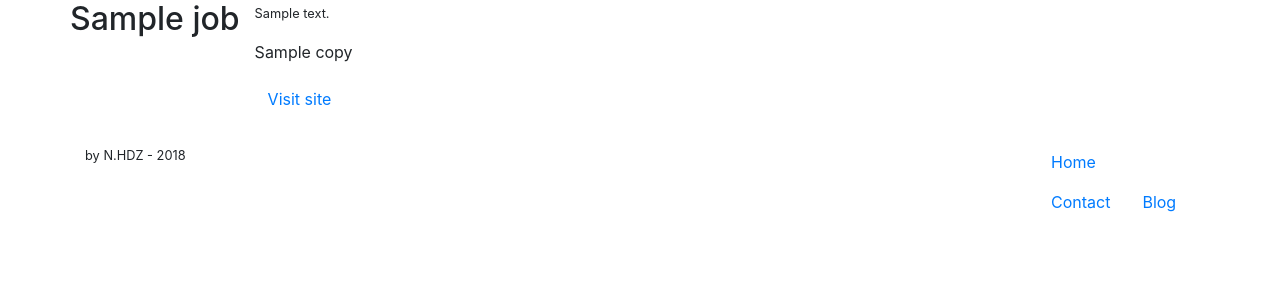
After one commit to n-hdz/portfolio_2018, a Django app: template jobs/templates/jobs/job_detail.html in a window 1280 px wide. The commit adds this page. Shown: the top 300 px of the page. Run offline with Django 3.2, Linux system fonts and the light colour scheme; the template is opened without the code that fills it: most values are stand-ins (such as "Sample title", 1, 10 or a date in 2020); data that the repository does not hold is empty; some libraries are stand-ins or nearby versions.

Commit message:
Job Details view added -> Model updated

```diff
--- a/jobs/models.py
+++ b/jobs/models.py
@@ -8,6 +8,8 @@ class Job(models.Model):
     image = models.ImageField(verbose_name='thumbnail', upload_to='img/jobs')
     # Job description
     summary = models.CharField(verbose_name='description', max_length=140)
+    # Job copy text
+    copy = models.TextField(verbose_name='copy', null=True)
     # Date of Job
     date = models.DateTimeField(verbose_name='date of job', null=True)
     # Link to
--- /dev/null
+++ b/jobs/templates/jobs/base.html
@@ -0,0 +1,50 @@
+{% load static %}
+<!DOCTYPE html>
+<html lang="en">
+<head>
+    <meta charset="UTF-8">
+    <title>{% block title %} N.HDZ - Portfolio {% endblock title %}</title>
+    <link rel="stylesheet" href="https://maxcdn.bootstrapcdn.com/bootstrap/4.0.0/css/bootstrap.min.css" integrity="sha384-Gn5384xqQ1aoWXA+058RXPxPg6fy4IWvTNh0E263XmFcJlSAwiGgFAW/dAiS6JXm" crossorigin="anonymous">
+    <link rel="stylesheet" type="text/css" href="{% static 'style.css' %}">
+    <link rel="stylesheet" type="text/css" href="{% static 'fontawesome.css' %}">
+    <link rel="stylesheet" type="text/css" href="{% static 'fa-brands.css' %}">
+    <link rel="stylesheet" type="text/css" href="{% static 'fa-solid.css' %}">
+    <script src="https://code.jquery.com/jquery-3.2.1.js"></script>
+    <script src="https://cdnjs.cloudflare.com/ajax/libs/popper.js/1.12.9/umd/popper.min.js" integrity="sha384-ApNbgh9B+Y1QKtv3Rn7W3mgPxhU9K/ScQsAP7hUibX39j7fakFPskvXusvfa0b4Q" crossorigin="anonymous"></script>
+    <script src="https://maxcdn.bootstrapcdn.com/bootstrap/4.0.0/js/bootstrap.min.js" integrity="sha384-JZR6Spejh4U02d8jOt6vLEHfe/JQGiRRSQQxSfFWpi1MquVdAyjUar5+76PVCmYl" crossorigin="anonymous"></script>
+    <script src="{% static 'script.js'%}"></script>
+</head>
+    <body>
+        {% block content %}
+            <!-- Template rendering -->
+        {% endblock %}
+
+        <footer>
+            <div class="container">
+                <div class="row" id="footer-cont">
+                    <div class="col-sm-10">
+                        <div class="d-flex justify-content-between" id="contact-bar">
+                            <span class="fab fa-linkedin footer-contact"></span>
+                            <span class="fab fa-github footer-contact"></span>
+                            <span class="fab fa-twitter"></span>
+                        </div>
+                        <p><small><i class="fas fa-code"></i> by N.HDZ - 2018</small></p>
+                    </div>
+                    <div class="col-sm-2">
+                        <ul class="nav" id="site-map">
+                          <li class="nav-item">
+                            <a class="nav-link" href="#">Home</a>
+                          </li>
+                          <li class="nav-item">
+                            <a class="nav-link" href="#">Contact</a>
+                          </li>
+                          <li class="nav-item">
+                            <a class="nav-link" href="#">Blog</a>
+                          </li>
+                        </ul>
+                    </div>
+                </div>
+            </div>
+        </footer>
+    </body>
+</html>
--- /dev/null
+++ b/jobs/templates/jobs/job_detail.html
@@ -0,0 +1,18 @@
+{% extends 'jobs/base.html' %}
+{% block content %}
+
+    <div class="container" id="job-detail">
+        <div class="row">
+            <h2 class="display">
+                {{ job.title }}
+            </h2>
+            <div class="col-sm-10" id="summary">
+                <p><small>{{ job.summary }}</small></p>
+                <p>{{ job.copy }}</p>
+                <a class="btn" href="{{ job.link }}" role="button" target="_blank">Visit site</a><br>
+                <a class="btn" href="{% url 'home' %}" role="button"><i class="fas fa-backward"></i></a>
+            </div>
+        </div>
+    </div>
+
+{% endblock %}
--- a/myportfolio/urls.py
+++ b/myportfolio/urls.py
@@ -8,5 +8,6 @@ import jobs.views
 
 urlpatterns = [
     path('admin/', admin.site.urls),
-    path('', jobs.views.home, name='home')
+    path('', jobs.views.home, name='home'),
+    path('job/<int:id>/', jobs.views.job, name='job_detail'),
 ] + static(settings.MEDIA_URL, document_root=settings.MEDIA_ROOT)
```
Also changed, not shown: jobs/templates/jobs/home.html (+4 -48 lines), jobs/views.py (+9 -0 lines).
